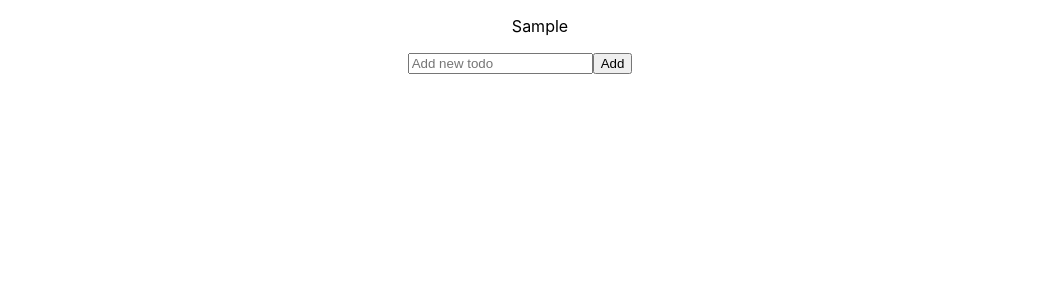
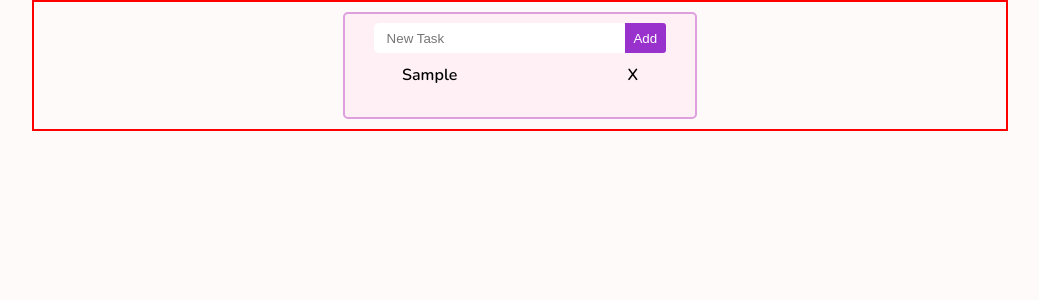
Before and after one commit to aldairbalanzar/TodoList-React-Typescript, a React (Create React App) app: page / in a window 1280 px wide. Both pictures are taken after typing "Sample" into the empty fields and a click on the button "Add". Shown: the top 300 px of the page, without its empty margins (120-1159 px from the left). Built offline with nearby package versions, Linux system fonts and the light colour scheme.

Commit message:
added basic styling

```diff
--- a/public/index.html
+++ b/public/index.html
@@ -3,6 +3,7 @@
   <head>
     <meta charset="utf-8" />
     <link rel="icon" href="%PUBLIC_URL%/favicon.ico" />
+    <link href="https://fonts.googleapis.com/css2?family=Nunito:wght@600&display=swap" rel="stylesheet">
     <meta name="viewport" content="width=device-width, initial-scale=1" />
     <meta name="theme-color" content="#000000" />
     <meta
--- a/src/App.css
+++ b/src/App.css
@@ -1,5 +1,61 @@
+html, body, div, span, applet, object, iframe,
+h1, h2, h3, h4, h5, h6, p, blockquote, pre,
+a, abbr, acronym, address, big, cite, code,
+del, dfn, em, img, ins, kbd, q, s, samp,
+small, strike, strong, sub, sup, tt, var,
+b, u, i, center,
+dl, dt, dd, ol, ul, li,
+fieldset, form, label, legend,
+table, caption, tbody, tfoot, thead, tr, th, td,
+article, aside, canvas, details, embed,
+figure, figcaption, footer, header, hgroup,
+menu, nav, output, ruby, section, summary,
+time, mark, audio, video {
+	margin: 0;
+	padding: 0;
+	border: 0;
+	font-size: 100%;
+	font: inherit;
+	vertical-align: baseline;
+}
+/* HTML5 display-role reset for older browsers */
+article, aside, details, figcaption, figure,
+footer, header, hgroup, menu, nav, section {
+	display: block;
+}
+body {
+	line-height: 1;
+}
+ol, ul {
+	list-style: none;
+}
+blockquote, q {
+	quotes: none;
+}
+blockquote:before, blockquote:after,
+q:before, q:after {
+	content: '';
+	content: none;
+}
+table {
+	border-collapse: collapse;
+	border-spacing: 0;
+}
+
+html {
+    background-color: snow;
+}
+
 .App {
+  border: 2px solid red;
+  margin: 0 auto;
+  display: flex;
+  justify-content: center;
+  flex-wrap: wrap;
   text-align: center;
+  max-width: 76%;
+  font-family: 'Nunito', sans-serif;
+
 }
 
 .App-logo {
@@ -36,3 +92,91 @@
     transform: rotate(360deg);
   }
 }
+
+.components-container {
+  max-width: 30%;
+  width: 30%;
+  display: flex;
+  justify-content: center;
+  flex-wrap: wrap;
+  border: 2px solid plum;
+  background-color: lavenderblush;
+  border-radius: 5px;
+  margin: 1% auto;
+  padding: 1% 3% 3%;
+}
+
+.form-todo {
+  display: flex;
+  width: 100%;
+  display: flex;
+}
+
+.label-task {
+  width: 100%;
+}
+
+.input-task {
+  border-radius: 5px;
+  width: 100%;
+  border: none;
+  padding: 3% 5%;
+}
+
+.input-task:focus {
+  outline: none;
+  border-radius: 5px;
+  border: none;
+}
+
+.button-submit  {
+  width: auto;
+  border: none;
+  color: white;
+  background-color: darkorchid;
+  padding: 2% 3%;
+  border-radius: 0 3px 3px 0;
+  transition: .2s;
+}
+
+.button-submit:hover  {
+  background-color: orchid;
+  transition: .125s;
+  cursor: pointer;
+}
+
+.todo-list {
+  width: 86%;
+  border-radius: 3px;
+  display: flex;
+  flex-wrap: wrap;
+  margin: 3% 0 0;
+}
+.task-container {
+  border-radius: 3px;
+  text-align: left;
+  width: 100%;
+  display: flex;
+  flex-wrap: wrap;
+  justify-content: space-between;
+  padding: 2% 3%;
+  transition: .275s;
+}
+
+.task-container:hover {
+  background-color: snow;
+  transition: .07s;
+}
+
+.task {
+  width: 80%;
+  transition: .35s;
+}
+
+.delete-icon {
+  transition: .25s;
+}
+.delete-icon:hover {
+  color: tomato;
+  transition: .25s;
+}
--- a/src/App.tsx
+++ b/src/App.tsx
@@ -13,12 +13,14 @@ const App: React.FC = () => {
   const [todoList, setTodoList] = useState<ITodo[]>([])
   return (
     <div className="App">
-      <ul>
-        {todoList.map((todo: ITodo) => (
-          <Todo todo={todo}/>
-        ))}
-      </ul>
-      <TodoForm todoList={todoList} setTodoList={setTodoList}/>
+      <div className='components-container'>
+        <TodoForm todoList={todoList} setTodoList={setTodoList}/>
+        <ul className='todo-list'>
+          {todoList.map((todo: ITodo) => (
+            <Todo todo={todo} todoList={todoList}/>
+          ))}
+        </ul>
+      </div>
     </div>
   );
 }
--- a/src/components/Todo.tsx
+++ b/src/components/Todo.tsx
@@ -2,12 +2,16 @@ import React from 'react'
 
 interface IAppProps {
     todo: {id: string; task: string; completed: boolean;};
+    todoList: {id: string; task: string; completed: boolean;}[];
 }
 
 const Todo: React.FC<IAppProps> = ({ todo }) => {
     return (
-        <div key={todo.id} className={todo.completed ? 'completed' : ''}>
-            <p>{todo.task}</p>
+        <div className='task-container' key={todo.id} >
+            <p className={todo.completed ? 'task-completed' : 'task'}>
+                {todo.task}
+            </p>
+            <i className='delete-icon'>X</i>
         </div>
     )
 }
--- a/src/components/TodoForm.tsx
+++ b/src/components/TodoForm.tsx
@@ -35,20 +35,19 @@ const TodoForm: React.FC<IAppProps> = ({ todoList, setTodoList }) => {
 
 
     return (
-        <div>
-            <form>
-                <label htmlFor="todo">
+        <form className='form-todo'>
+            <label className='label-task' htmlFor="task">
                 <input
+                className='input-task'
                 type="text"
                 onChange={handleChanges}
                 name='task'
                 value={newTodo.task}
-                    placeholder='Add new todo'
+                placeholder='New Task'
                 />
-                    <button type='submit' onClick={handleSubmit}>Add</button>
             </label>
+            <button className='button-submit' type='submit' onClick={handleSubmit}>Add</button>
         </form>
-        </div>
     )
 }
 
```
Lines whose indentation alone changed are shown as unchanged.
